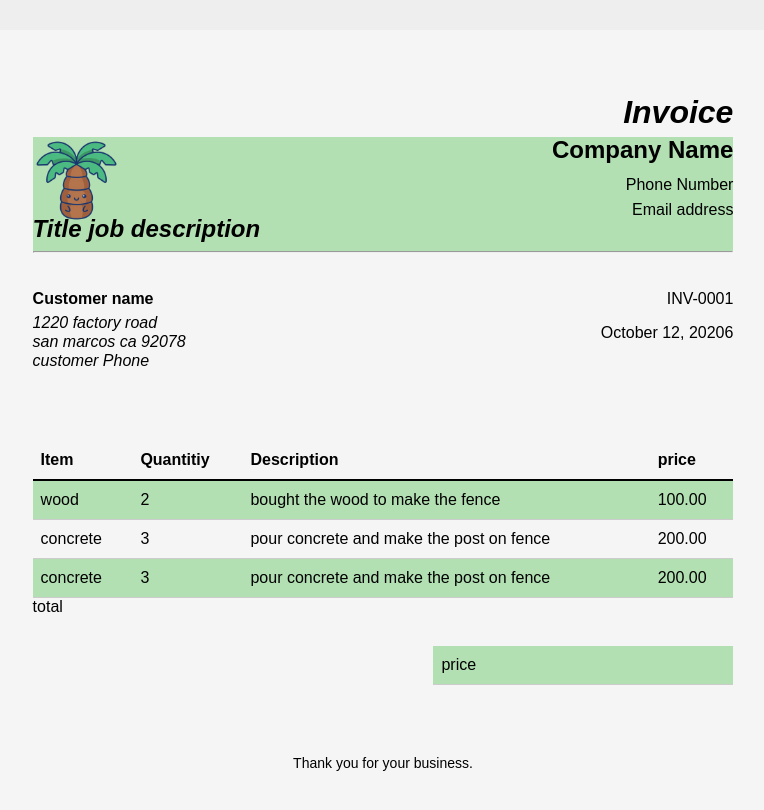
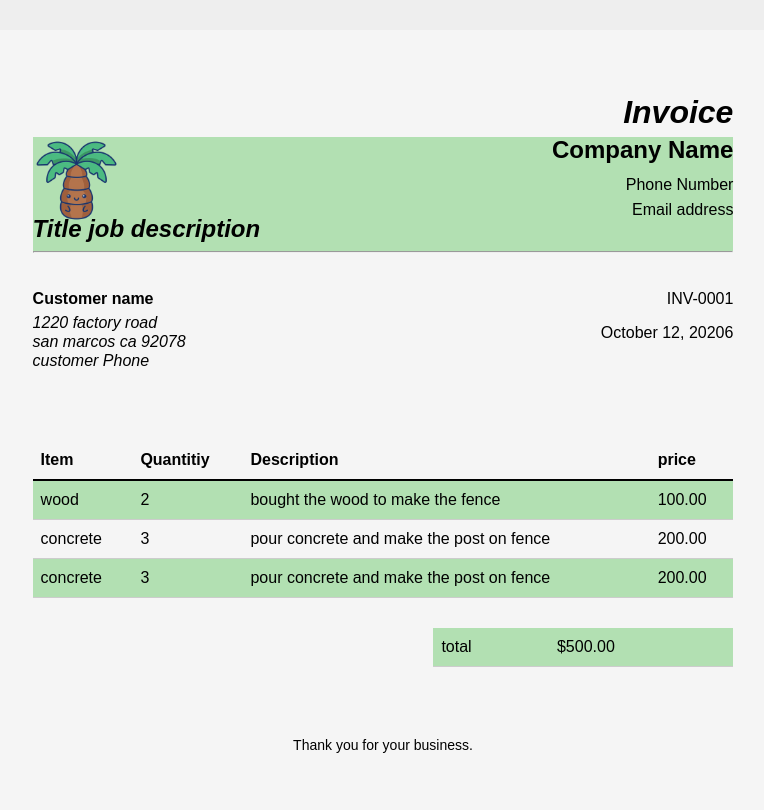
Before and after one commit to alexhernandez930/invoice-project, a plain HTML site: page Src/invoice.html in a window 1280 px wide. Shown: the whole page, without its empty margins (257-1021 px from the left). Drawn offline with Linux system fonts and the light colour scheme.

Commit message:
Update invoice table structure and content

```diff
--- a/Src/invoice.html
+++ b/Src/invoice.html
@@ -76,9 +76,9 @@
 
       <table class="price">
         <tr>
-          total
+          <td>total</td>
+          <td>$500.00</td>
         </tr>
-        <td>price</td>
       </table>
 
       <footer>
```
